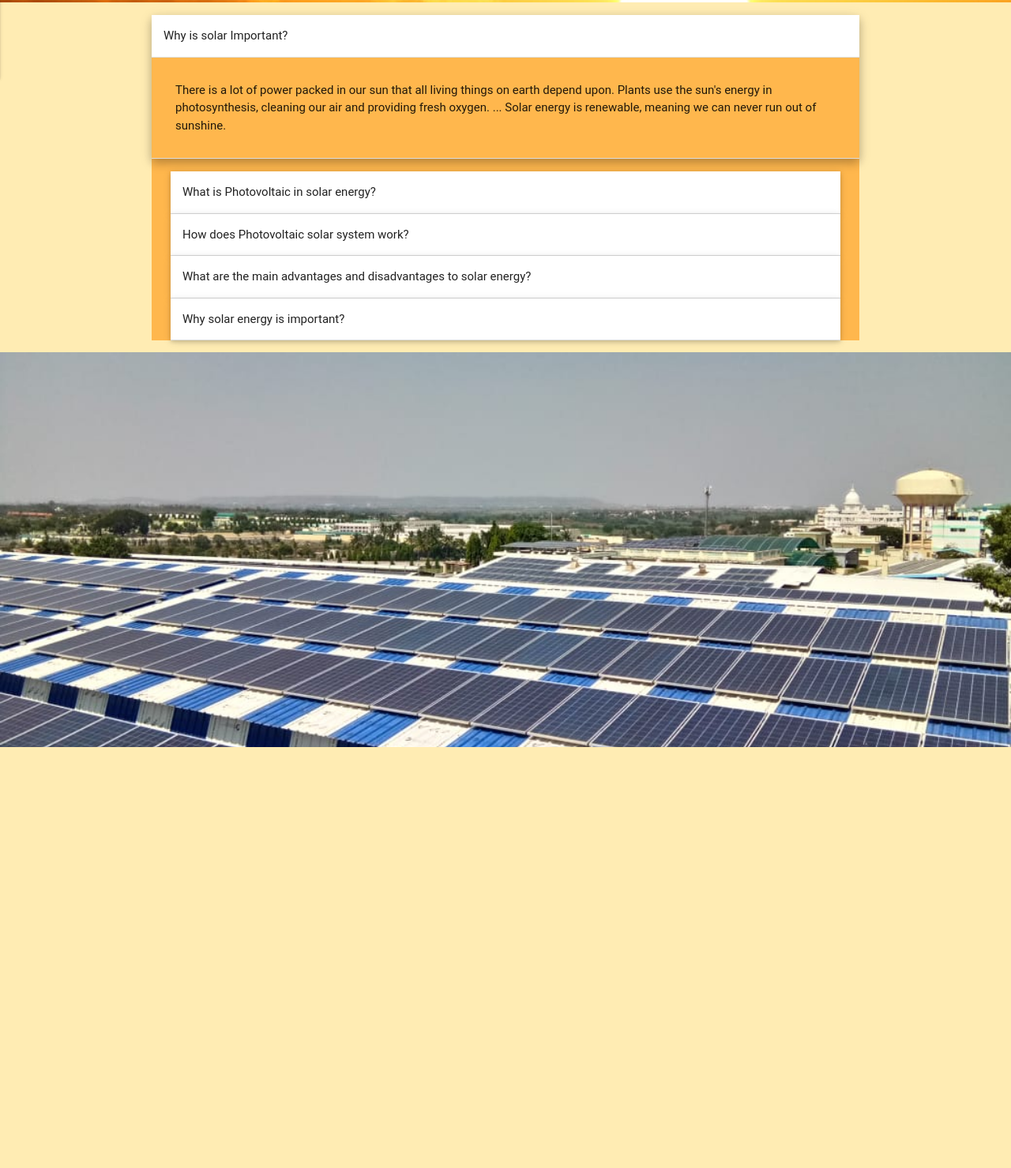
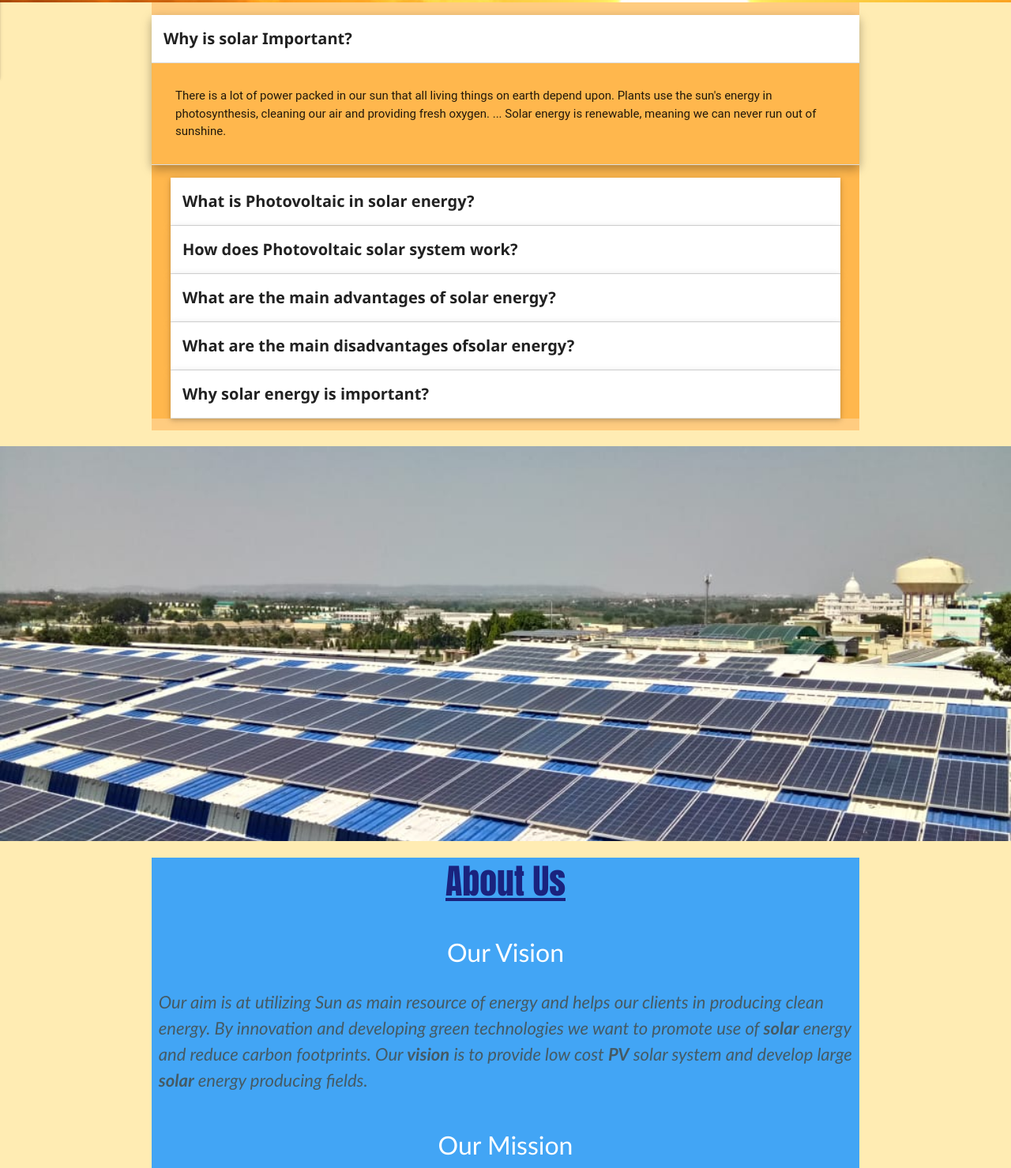
Before and after one commit to galaxysolarsystems/galaxysolar.github.io, a plain HTML site: page index.html in a window 1280 px wide. Shown: the part 761-2240 px from the top of the page at 79% size. Drawn offline with nearby package versions, Linux system fonts and the light colour scheme; a web font is replaced by a local one.

Commit message:
3:51PM_26_10_2018

```diff
--- a/css/main.css
+++ b/css/main.css
@@ -29,3 +29,26 @@ body{
     padding: 40px;
     border-radius: 10px;
 }
+
+.font1{
+    font-family: 'Segoe UI', Tahoma, Geneva, Verdana, sans-serif;
+    font-size: 20px;
+
+}
+
+.aboutus{
+    padding: 5px;
+    font-family: Impact, Haettenschweiler, 'Arial Narrow Bold', sans-serif;
+}
+
+ .Vision{
+     font-family: 'Gill Sans', 'Gill Sans MT', Calibri, 'Trebuchet MS', sans-serif;
+     font-size: 32px
+ }
+ .visionclass{
+     font-family: 'Gill Sans', 'Gill Sans MT', Calibri, 'Trebuchet MS', sans-serif;
+     padding-left: 20px;
+     padding-right: 20px;
+     font-size: 22px;
+     font-style: italic;
+ }
--- a/index.html
+++ b/index.html
@@ -25,8 +25,8 @@
               <a href="#" data-activates="mobile-demo" class="button-collapse"><i class="material-icons">menu</i></a>            <ul class="right hide-on-med-and-down">
               <li><a href="index.html">Home</a></li>
               <li><a href="index.html">Services</a></li>
-              <li><a href="index.html">AboutUs</a></li>
-              <li><a href="index.html">ContactUs</a></li>
+              <li><a href="index.html#AboutUs">About Us</a></li>
+              <li><a href="index.html">Contact Us</a></li>
             </ul>
 
           </div>
@@ -35,7 +35,7 @@
       <ul class="side-nav amber lighten-3" id="mobile-demo">
           <li><a href="index.html">Home</a></li>
           <li><a href="index.html">Services</a></li>
-          <li><a href="index.html">AboutUs</a></li>
+          <li><a href="index.html#AboutUs">AboutUs</a></li>
           <li><a href="index.html">ContactUs</a></li>
       </ul>
 
@@ -53,22 +53,23 @@
     </div>
 
     <div class="container orange lighten-3">
+      <div class="row">
       <div class="col">
           <ul class="collapsible popout orange lighten-2" data-collapsible="accordion">
               <li>
-                <div class="collapsible-header active">Why is solar Important?</div>
+                <div class="collapsible-header active font1"><b>Why is solar Important?</b></div>
                 <div class="collapsible-body"><span>There is a lot of power packed in our sun that all living things on earth depend upon. Plants use the sun's energy in photosynthesis, cleaning our air and providing fresh oxygen. ... Solar energy is renewable, meaning we can never run out of sunshine.</span></div>
               </li>
               <li>
-                <div class="collapsible-header">What is Photovoltaic in solar energy?</div>
+                <div class="collapsible-header font1"><b>What is Photovoltaic in solar energy?</b></div>
                 <div class="collapsible-body"><span><b>Solar</b> cells, also called <b>photovoltaic (PV)</b> cells by scientists, convert sunlight directly into electricity. PV gets its name from the process of converting light (photons) to electricity (voltage), which is called the <b>PV</b> effect.</span></div>
               </li>
               <li>
-                <div class="collapsible-header">How does Photovoltaic solar system work?</div>
+                <div class="collapsible-header font1"><b>How does Photovoltaic solar system work?</b></div>
                 <div class="collapsible-body"><span>When light shines on the cell it creates an electric field across the layers causing electricity to flow. ... An inverter <b>can</b> convert this DC power into alternating current (AC power, which is the type of electricity used in your home). <b>PV</b> modules are joined together to form a <b>PV Solar Panel system.</b></span></div>
               </li>
               <li>
-                  <div class="collapsible-header">What are the main advantages and disadvantages to solar energy?</div>
+                  <div class="collapsible-header font1"><b>What are the main advantages of solar energy?</b></div>
                   <div class="collapsible-body"><span>
                     <ul>
                     <li>•	Renewable Energy Source. Among all the benefits of solar panels, the most important thing is that solar energy is a truly renewable energy source. </li>
@@ -83,16 +84,50 @@
                   </span></div>
               </li>
               <li>
-                    <div class="collapsible-header">Why solar energy is important?</div>
+                  <div class="collapsible-header font1"><b>What are the main disadvantages ofsolar energy?</b></div>
+                  <div class="collapsible-body"><span>
+                      <ul>
+                          <li>•	<b>Weather Dependent. ... </b></li>
+                          <li>•	<b>Solar Energy Storage Is Expensive.</b></li>
+                          <li>•	<b>Cost. ... </b></li>
+                          </ul>
+                  </span></div>
+            </li>
+              <li>
+                    <div class="collapsible-header font1"><b>Why solar energy is important?</b></div>
                     <div class="collapsible-body"><span><b>Solar </b>Is Clean and Safe. <b>Solar</b> is a safe alternative which can replace current fossil fuels like coal and gas for generation of electricity that produce air, water, and land pollution. Use of <b>solar energy</b> will eliminate these unsafe, unclean consequences from using conventional fossil fuels.</span></div>
               </li>
             </ul>
       </div>
     </div>
-
+    </div>
     <div class="parallax-container valign-wrapper">
         <div class="parallax"><img src="img/1.jpeg"></div>
       </div>
+
+
+      <div class="container  blue lighten-1 " id="AboutUs">
+          <div class="row">
+             <center> <h3 class="center-align aboutus indigo-text text-darken-4"><u>About Us</u></h3></center>
+             <div className="divider"></div>
+          </div>
+          <div class="row">
+              <div class="center-align Vision white-text">Our Vision</div>
+            </div>
+          <div class="row">
+            <p class="visionclass blue-grey-text text-darken-2">
+                Our aim is at utilizing Sun as main resource of energy and helps our clients in producing clean energy. By innovation and developing green technologies we want to promote use of <b>solar</b> energy and reduce carbon footprints. Our <b>vision</b> is to provide low cost <b>PV</b> solar system and develop large <b>solar</b> energy producing fields.
+            </p>
+          </div>
+          <div class="row">
+              <div class="center-align Vision white-text">Our Mission</div>
+            </div>
+          <div class="row">
+            <p class="visionclass blue-grey-text text-darken-2">
+                Our mission is to make India’s economic development energy-efficient. Over a period of time, we must pioneer a graduated shift from economic activity based on fossil fuels to one based on non-fossil fuels and from reliance on non-renewable and depleting sources of energy to renewable sources of energy. In this strategy, the sun occupies centre-stage, as it should, being literally the original source of all energy. We will pool our scientific, technical and managerial talents, with sufficient financial resources, to develop solar energy as a source of abundant energy to power our economy and to transform the lives of our people. Our success in this endeavor will change the face of India. It would also enable India to help change the destinies of people around the world.
+            </p>
+          </div>
+        </div>
 
 
 
```
